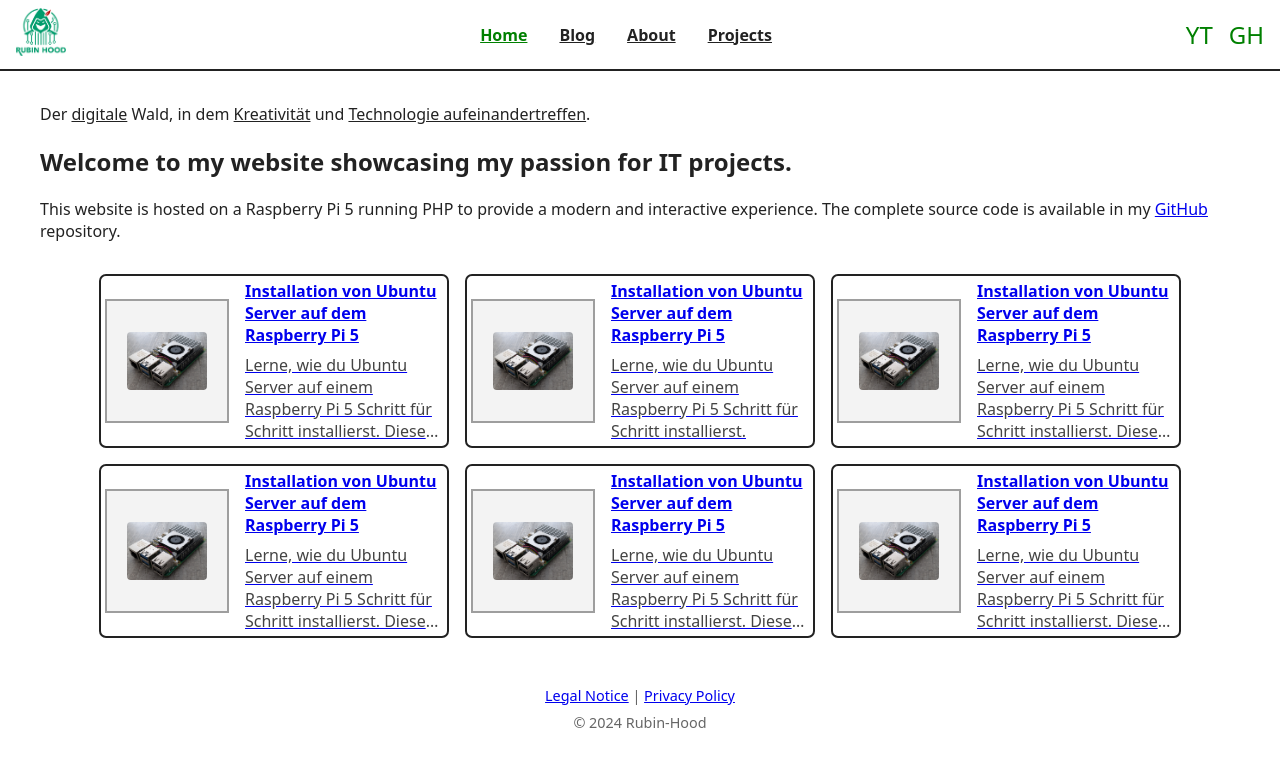
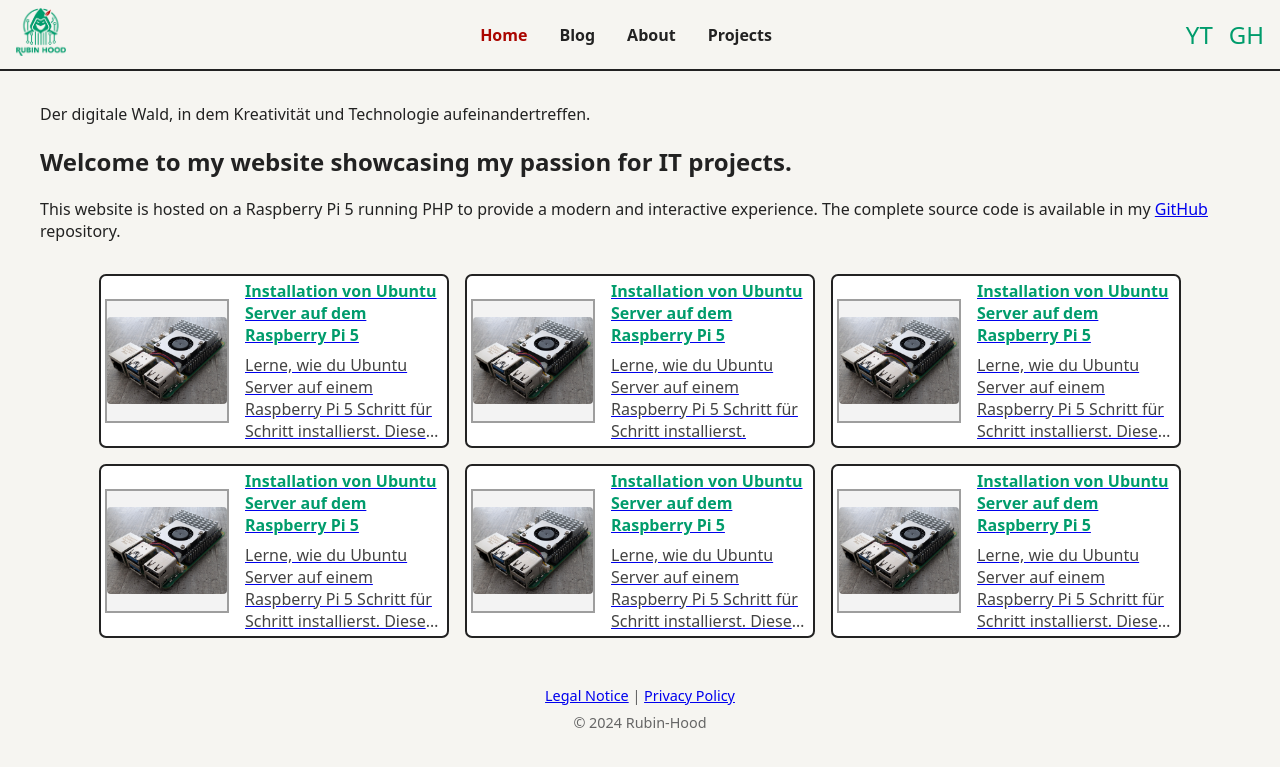
Before and after one commit to rubin-hood/rubinhood-blog, a Jekyll site: the page built from index.md, in a window 1280 px wide. Shown: the top 767 px of the page. Built offline with Jekyll 4.4.1, drawn with Linux system fonts in a browser that asks for light colours.

Commit message:
Update style.css

```diff
--- a/assets/css/style.css
+++ b/assets/css/style.css
@@ -5,7 +5,7 @@ html, body {
   margin: 0;                         /* Kein Außenabstand für Seite */
   padding: 0;                        /* Kein Innenabstand für Seite */
   font-family: system-ui, sans-serif; /* Moderne System-Schrift */
-  background: #fff;                  /* Hintergrundfarbe weiß */
+  background: #F6F5F1;                  /* Hintergrundfarbe weiß */
   color: #222;                       /* Standard-Textfarbe dunkelgrau */
 }
 
@@ -37,14 +37,14 @@ html, body {
 
 /* Navigationslinks: unterstrichen, dunkel */
 .site-nav a {
-  text-decoration: underline;        /* Unterstrichener Link */
+  text-decoration: none;        /* Unterstrichener Link */
   color: #222;                       /* Dunkelgrau */
   font-weight: bold;                 /* Fett */
 }
 
 /* Aktiver Navigationslink in grün */
 .site-nav a.active {
-  color: #008000;                    /* Akzentfarbe Grün */
+  color: #AA0600;                    /* Akzentfarbe Grün */
 }
 
 /* Social Icons rechts */
@@ -53,7 +53,7 @@ html, body {
   gap: 1rem;                         /* Abstand zwischen Icons */
 }
 .social-icons a {
-  color: #008000;                    /* Akzentfarbe Grün */
+  color: #009c6c;                    /* Akzentfarbe Grün */
   font-size: 1.5rem;                 /* Größere Icons */
   text-decoration: none;             /* Keine Unterstreichung */
 }
@@ -73,7 +73,7 @@ main {
   margin-bottom: 2rem;               /* Abstand nach unten */
 }
 .intro .underline {
-  text-decoration: underline;        /* Extra Unterstreichung für Akzent */
+  text-decoration: none;        /* Extra Unterstreichung für Akzent */
 }
 
 
@@ -125,8 +125,8 @@ main {
 }
 
 .blog-card .card-img img {
-  max-width: 80px;        /* passt zur bisherigen Platzhaltergröße */
-  max-height: 80px;       /* bleibt quadratisch */
+  max-width: 120px;        /* passt zur bisherigen Platzhaltergröße */
+  max-height: auto;       /* bleibt quadratisch */
   object-fit: cover;      /* füllt den Platz gut aus */
   border-radius: 4px;     /* etwas abgerundet, optional */
   display: block;         /* kein unerwünschter Abstand unten */
@@ -137,7 +137,12 @@ main {
 .blog-card .card-title {
   font-weight: bold;                 /* Fett */
   margin-bottom: 0.5rem;              /* Abstand nach unten */
+
+  color: #009C6C !important;           /* Grün, nimm hier deinen Wunsch-Farbcode */
+  text-decoration: none !important;    /* Keine Unterstreichung */
 }
+
+
 
 /* Vorschautext (Anfang des Blogposts) */
 .blog-card .card-desc {
```
